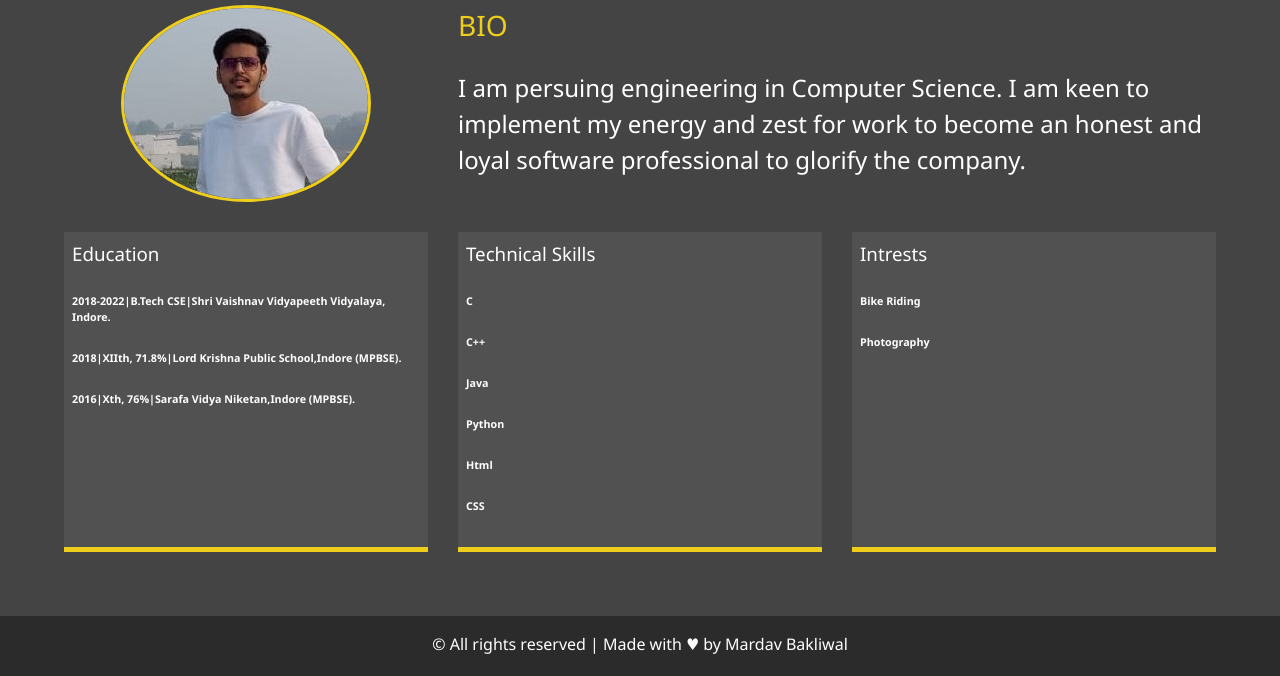
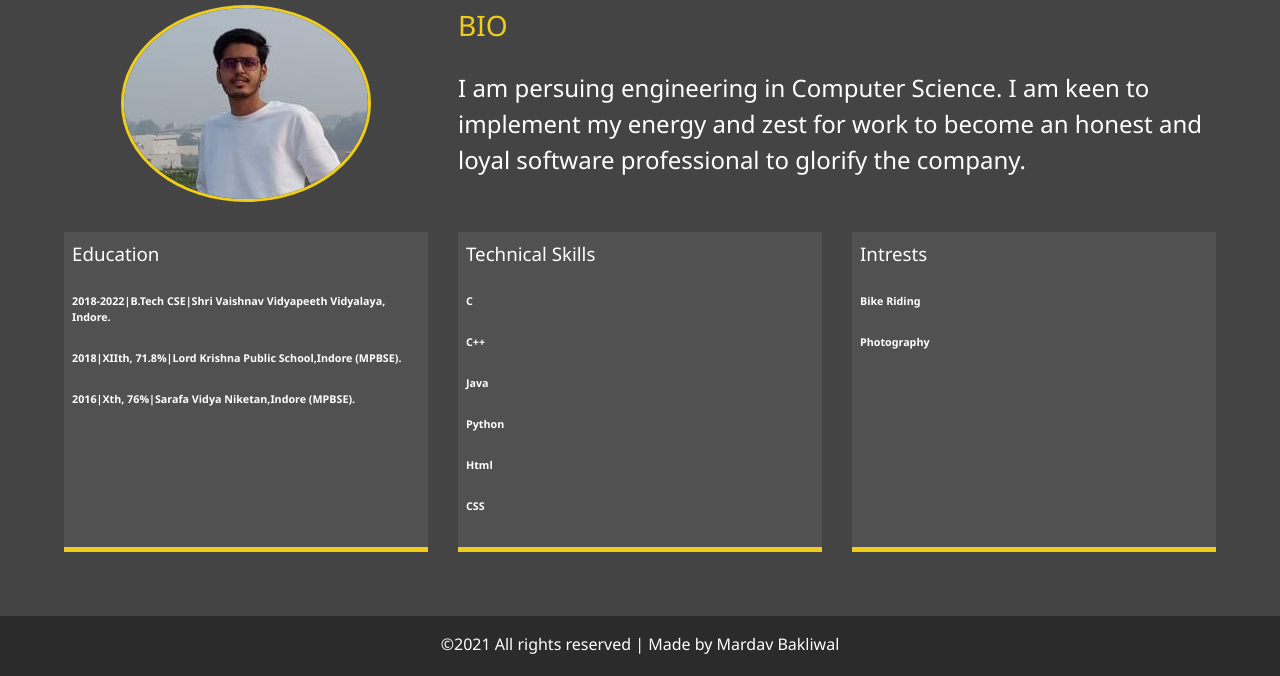
Before and after one commit to mardavvjain/portfolio, a website: page about.html in a window 1280 px wide. Shown: the part 204-880 px from the top of the page. Drawn offline with Linux system fonts and the light colour scheme.

Commit message:
Update about.html

```diff
--- a/about.html
+++ b/about.html
@@ -97,7 +97,7 @@
   </main>
 
   <footer id="main-footer">
-    &copy; All rights reserved | Made with ♥ by Mardav Bakliwal
+   &copy;2021 All rights reserved | Made by Mardav Bakliwal
   </footer>
 
   <script src="js/main.js"></script>
```
